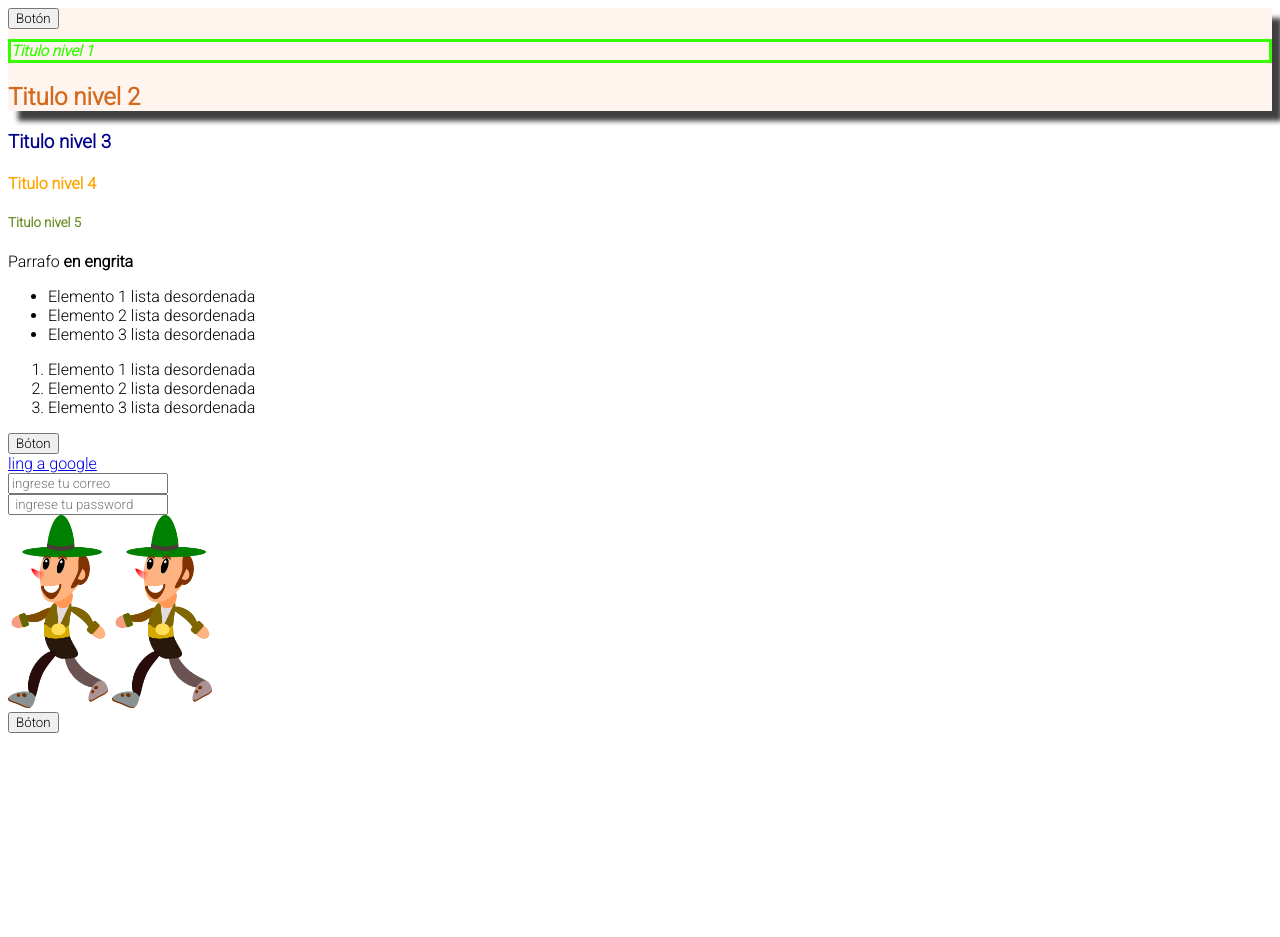
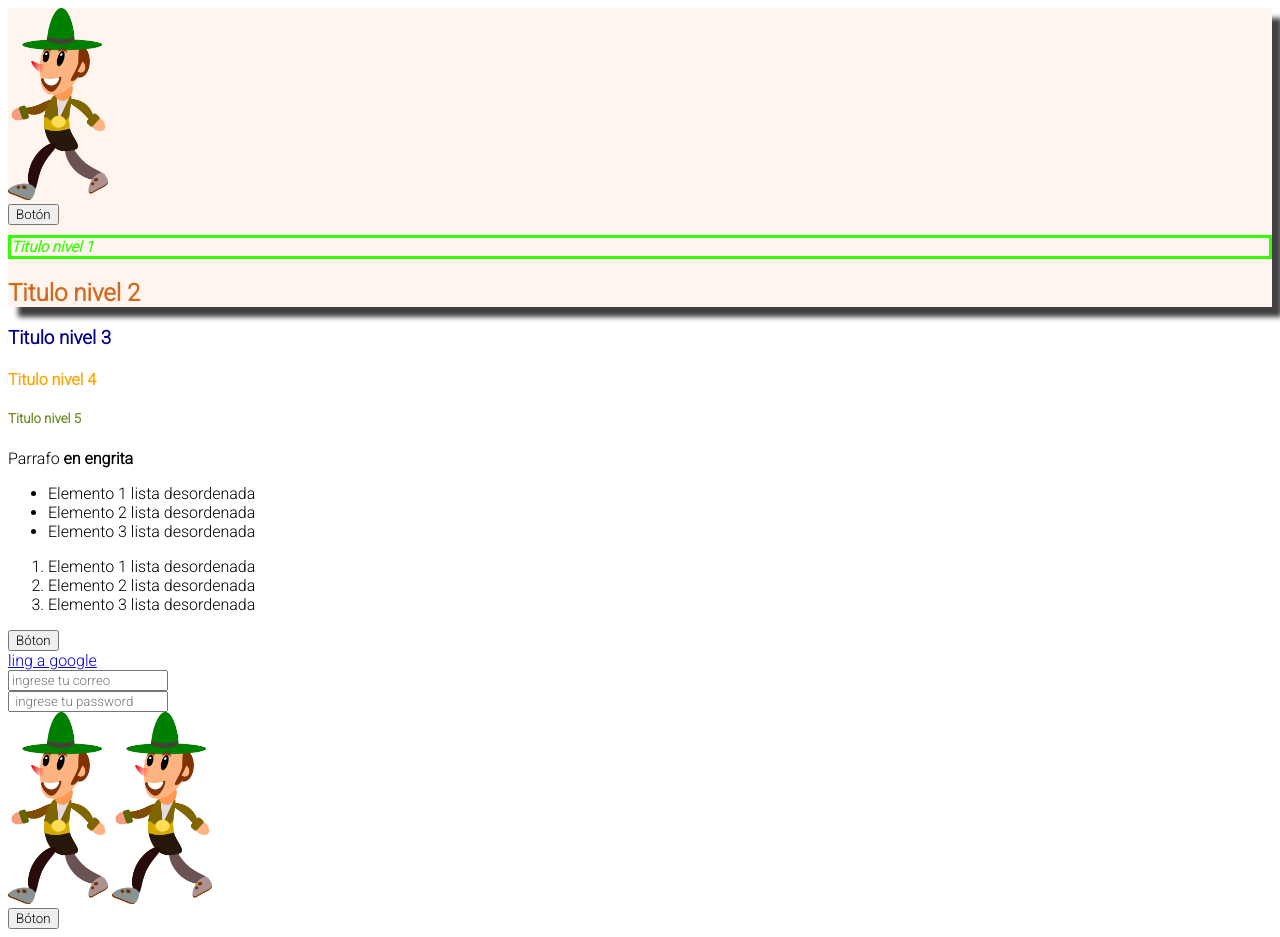
Before and after one commit to Nico10-LM/cv2020, a plain HTML site: page index.html in a window 1280 px wide. Before the commit the page ends 800 px from the top, so only its background shows below. Drawn offline with Linux system fonts and the light colour scheme.

Commit message:
Foto inicio

```diff
--- a/index.html
+++ b/index.html
@@ -49,6 +49,7 @@
 </head>
 <body>
     <header>
+        <img width="100" src="pueva01.png" ><br>
         <button>Botón</button>
         <h1>Titulo nivel 1</h1>
         <h2>Titulo nivel 2</h2>
```
